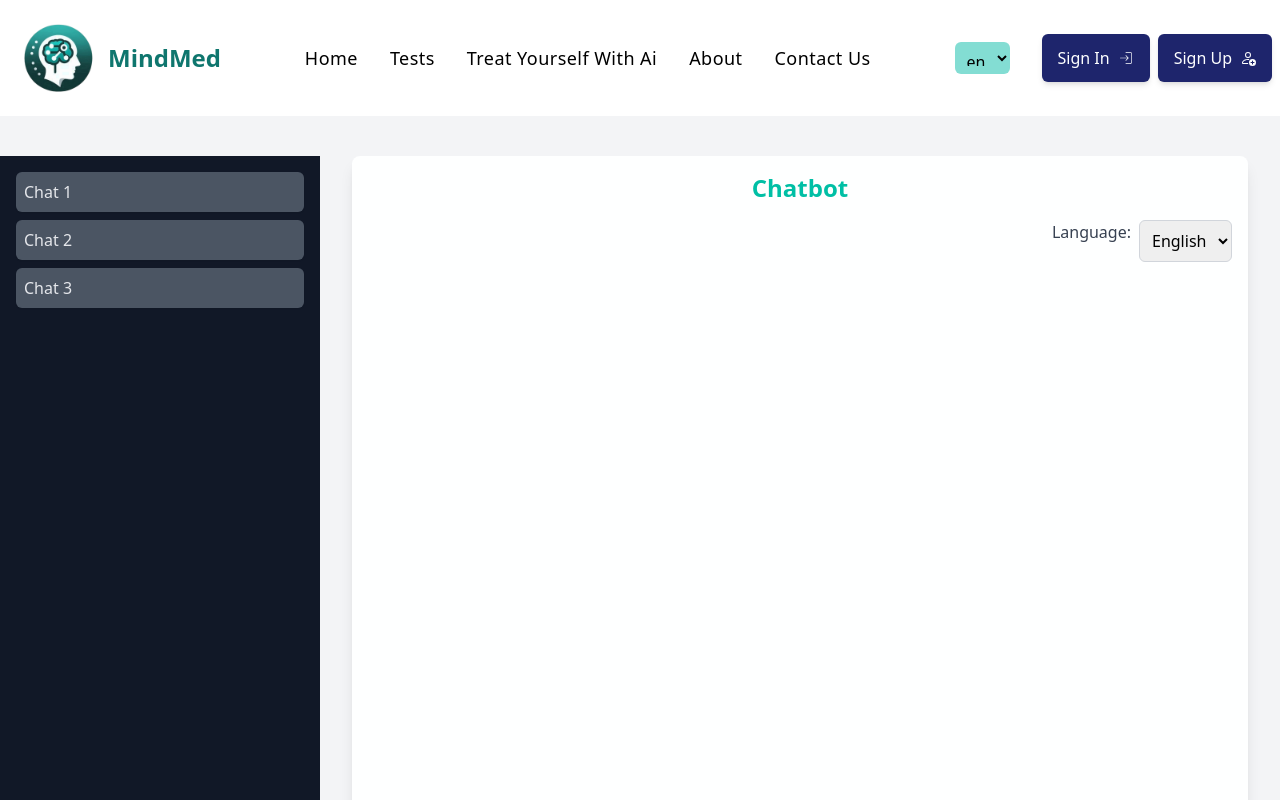
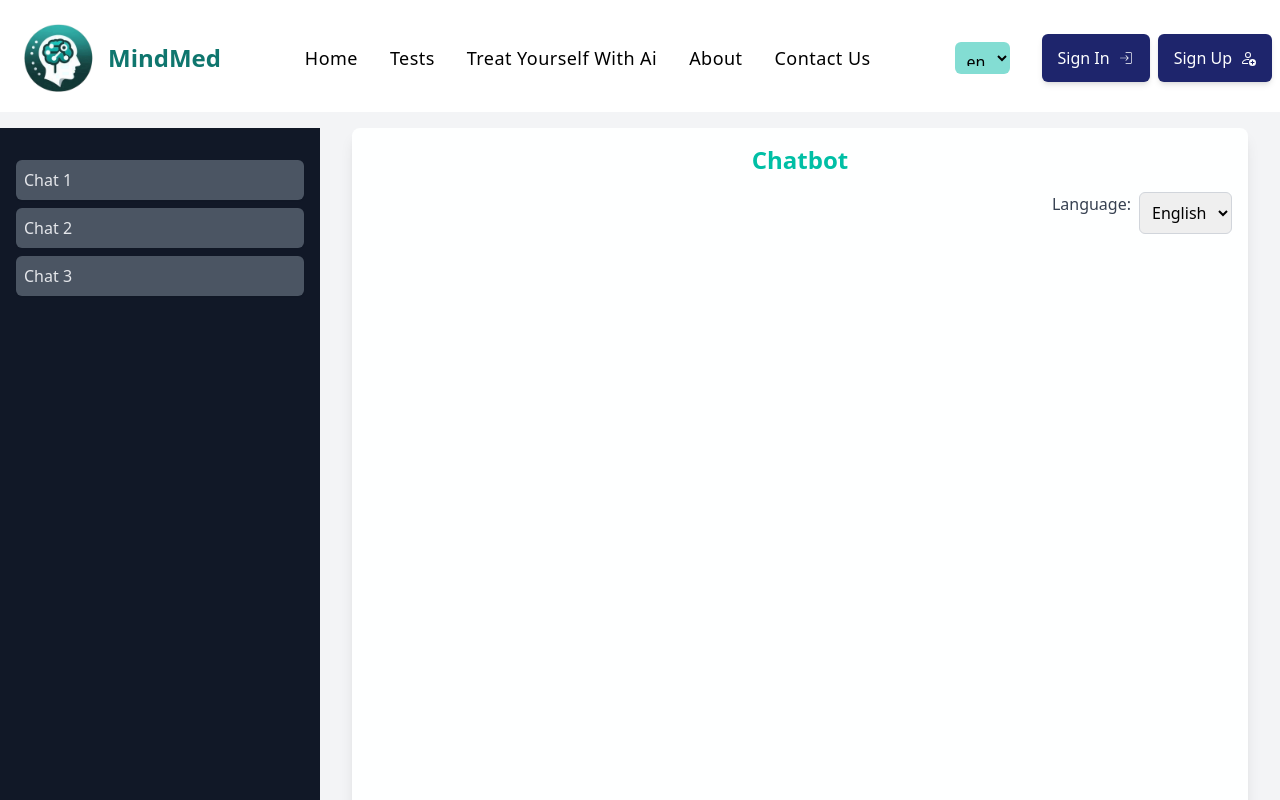
Before and after one commit to a7medk7aledak/VitaPsyche-Graduation-Project, a Next.js app in the folder client/: page /chatbot in a window 1280 px wide. Shown: the top 800 px of the page. Built offline with nearby package versions, Linux system fonts and the light colour scheme.

Commit message:
Update page.tsx

```diff
--- a/client/app/chatbot/page.tsx
+++ b/client/app/chatbot/page.tsx
@@ -127,9 +127,9 @@ const ChatBotPage: React.FC = () => {
   };
 
   return (
-    <>
-      <Navbar />
-      <div className="flex h-screen flex-col lg:flex-row bg-gray-100">
+    <><div className="h-28">      <Navbar />
+</div>
+      <div className="flex h-[830px] flex-col lg:flex-row bg-gray-100">
         {/* Mobile Menu Toggle */}
         <div className="lg:hidden bg-gray-900 p-4 flex justify-between  items-center shadow-md">
           <h2 className="text-white text-xl">History</h2>
@@ -143,13 +143,13 @@ const ChatBotPage: React.FC = () => {
 
         {/* Chat History - always visible on desktop */}
         <div
-          className={`fixed lg:relative top-0 left-0 h-full mt-10 bg-gray-900 p-4 lg:w-1/4 lg:block lg:flex-shrink-0 transition-transform duration-300 transform ${
+          className={`fixed lg:relative z-50 top-0 left-0 h-full mt-4 bg-gray-900 p-4 lg:w-1/4 lg:block lg:flex-shrink-0 transition-transform duration-300 transform ${
             isHistoryVisible
               ? "translate-x-0"
               : "-translate-x-full lg:translate-x-0"
           }`}
         >
-          <div className="space-y-2">
+          <div className="space-y-2 mt-4">
             <button className="w-full text-left text-gray-200 bg-gray-600 p-2 rounded-md shadow-sm transition-colors duration-300 hover:bg-gray-500">
               Chat 1
             </button>
@@ -164,7 +164,7 @@ const ChatBotPage: React.FC = () => {
 
         {/* Chat Window */}
         <div
-          className={`flex-grow flex flex-col lg:mt-10 bg-white rounded-lg shadow-lg mx-auto md:w-2/3 lg:w-2/3 lg:max-w-4xl transition-transform duration-300 ${
+          className={`flex-grow flex flex-col lg:mt-4 bg-white rounded-lg shadow-lg mx-auto md:w-2/3 lg:w-2/3 lg:max-w-4xl transition-transform duration-300 ${
             isHistoryVisible ? "lg:ml-64" : ""
           }`}
         >
```
